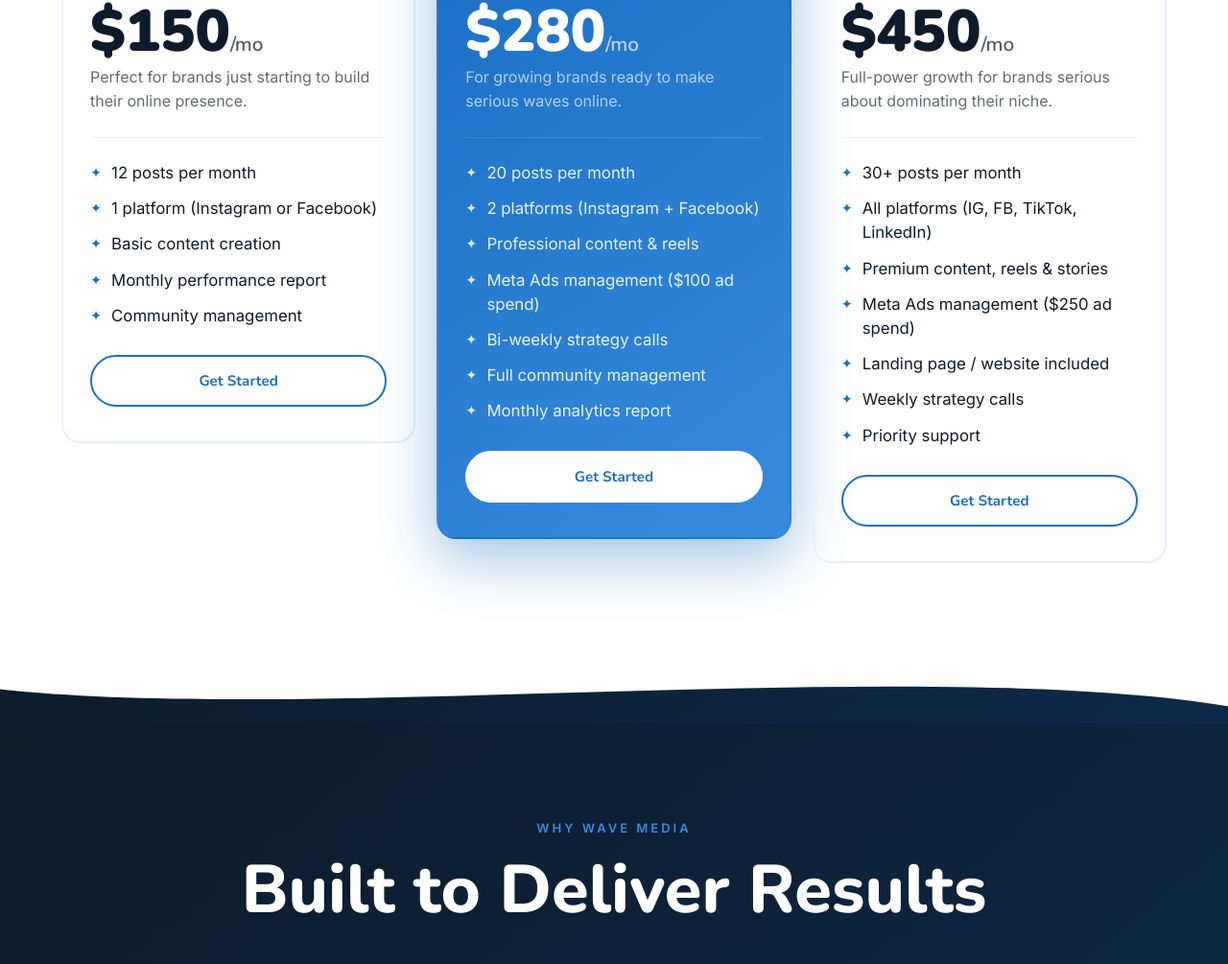
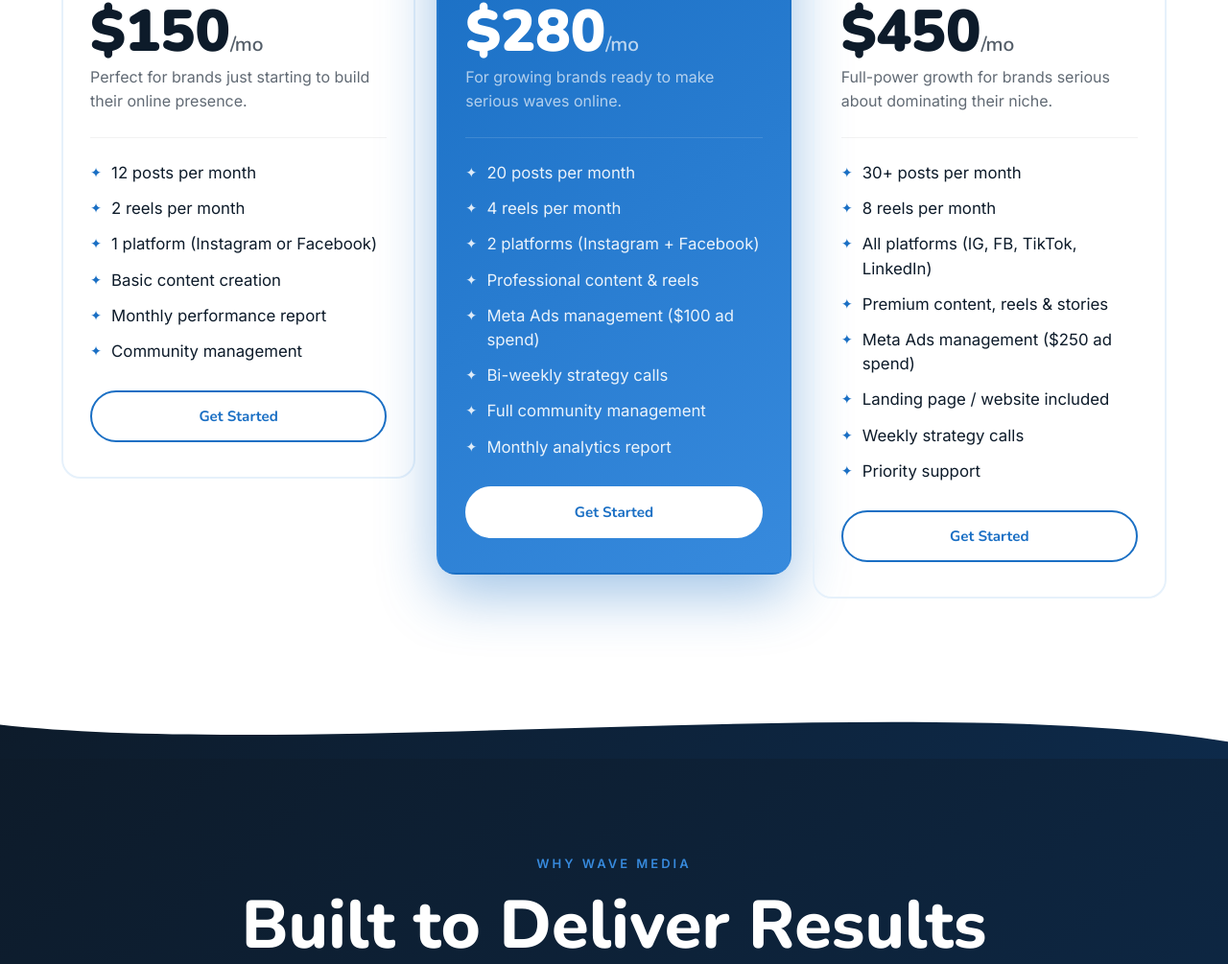
Before and after one commit to WaveMediaLb/Wave-Media, a plain HTML site: page index.html in a window 1280 px wide. Shown: the part 3549-4554 px from the top of the page at 96% size. Drawn offline with nearby package versions, Linux system fonts and the light colour scheme.

Commit message:
Add reels per month to each plan

```diff
--- a/index.html
+++ b/index.html
@@ -491,6 +491,7 @@
         <p class="pd">Perfect for brands just starting to build their online presence.</p>
         <ul class="fl">
           <li><span class="ck">✦</span> 12 posts per month</li>
+          <li><span class="ck">✦</span> 2 reels per month</li>
           <li><span class="ck">✦</span> 1 platform (Instagram or Facebook)</li>
           <li><span class="ck">✦</span> Basic content creation</li>
           <li><span class="ck">✦</span> Monthly performance report</li>
@@ -506,6 +507,7 @@
         <p class="pd">For growing brands ready to make serious waves online.</p>
         <ul class="fl">
           <li><span class="ck">✦</span> 20 posts per month</li>
+          <li><span class="ck">✦</span> 4 reels per month</li>
           <li><span class="ck">✦</span> 2 platforms (Instagram + Facebook)</li>
           <li><span class="ck">✦</span> Professional content &amp; reels</li>
           <li><span class="ck">✦</span> Meta Ads management ($100 ad spend)</li>
@@ -522,6 +524,7 @@
         <p class="pd">Full-power growth for brands serious about dominating their niche.</p>
         <ul class="fl">
           <li><span class="ck">✦</span> 30+ posts per month</li>
+          <li><span class="ck">✦</span> 8 reels per month</li>
           <li><span class="ck">✦</span> All platforms (IG, FB, TikTok, LinkedIn)</li>
           <li><span class="ck">✦</span> Premium content, reels &amp; stories</li>
           <li><span class="ck">✦</span> Meta Ads management ($250 ad spend)</li>
```
